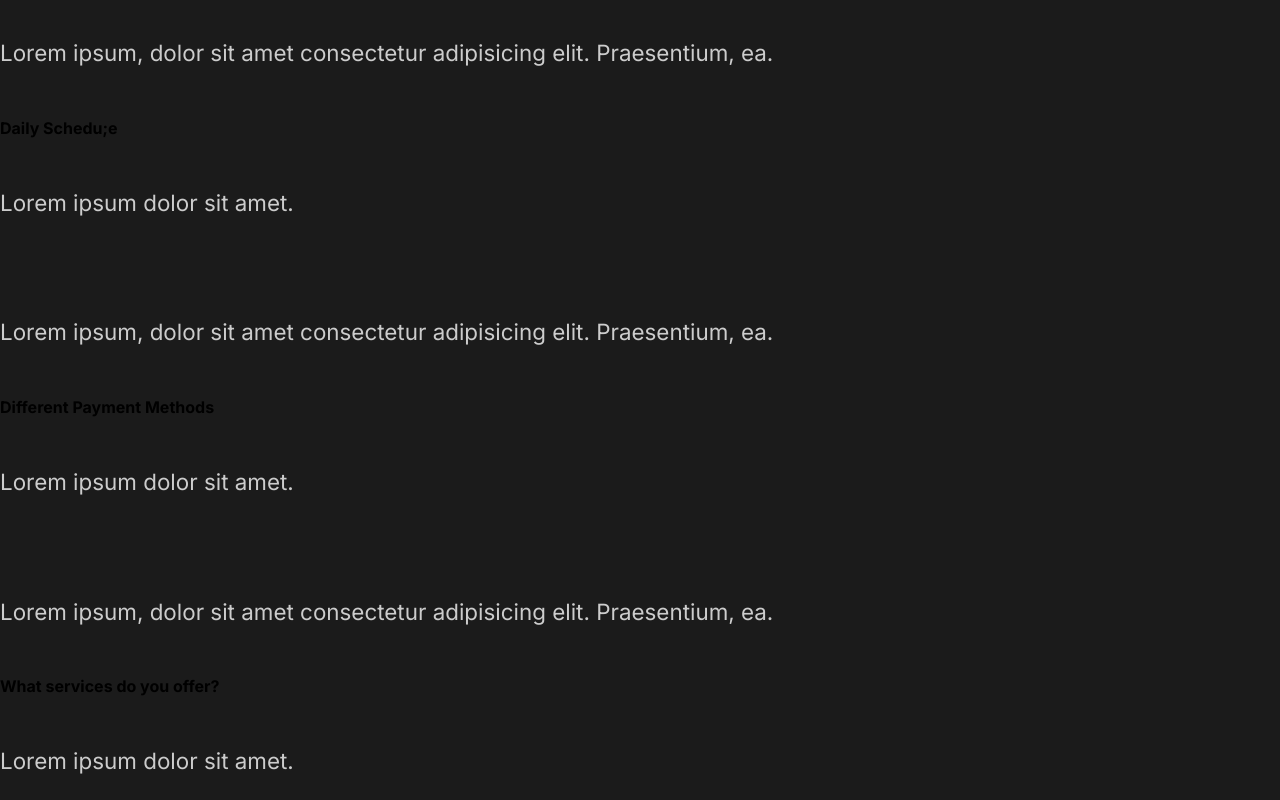
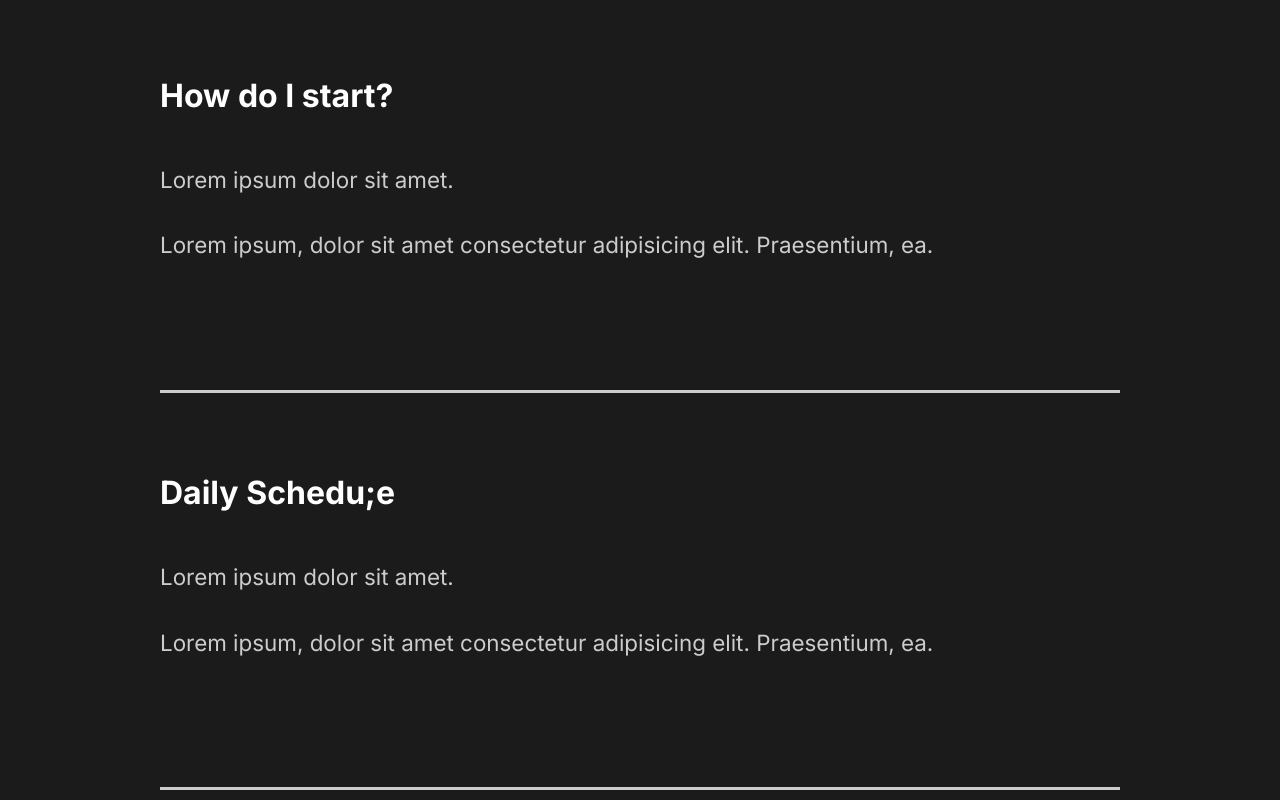
Before and after one commit to adis-tek/capture, a React (Create React App) app: page / in a window 1280 px wide. Shown: the part 2460-3260 px from the top of the page. Built offline with nearby package versions, Linux system fonts and the light colour scheme.

Commit message:
styled the faq

```diff
--- a/src/components/FaqSection.js
+++ b/src/components/FaqSection.js
@@ -1,8 +1,10 @@
 import React from 'react';
+import styled from 'styled-components';
+import { About } from '../styles';
 
 const FaqSection = () => {
     return (
-        <div className="faq">
+        <Faq>
             <h2>Any Questions? <span>FAQ</span></h2>
             <div className="question">
                 <h4>How do I start?</h4>
@@ -11,6 +13,7 @@
                     <p>Lorem ipsum, dolor sit amet consectetur adipisicing elit. Praesentium, ea.</p>
                 </div>
             </div>
+            <div className="faq-line"></div>
             <div className="question">
                 <h4>Daily Schedu;e</h4>
                 <div className="answer">
@@ -18,6 +21,7 @@
                     <p>Lorem ipsum, dolor sit amet consectetur adipisicing elit. Praesentium, ea.</p>
                 </div>
             </div>
+            <div className="faq-line"></div>
             <div className="question">
                 <h4>Different Payment Methods</h4>
                 <div className="answer">
@@ -25,6 +29,7 @@
                     <p>Lorem ipsum, dolor sit amet consectetur adipisicing elit. Praesentium, ea.</p>
                 </div>
             </div>
+            <div className="faq-line"></div>
             <div className="question">
                 <h4>What services do you offer?</h4>
                 <div className="answer">
@@ -32,8 +37,35 @@
                     <p>Lorem ipsum, dolor sit amet consectetur adipisicing elit. Praesentium, ea.</p>
                 </div>
             </div>
-        </div>
+        </Faq>
     )
 }
 
+const Faq = styled(About)`
+    display: block;
+    span {
+        display: block;
+    }
+    h2 {
+        padding-bottom: 2rem;
+        font-weight: lighter;
+    }
+    .faq-line{
+        background: #cccccc;
+        height: 0.2rem;
+        margin: 2rem 0rem;
+        width: 100%;
+    }
+    .question {
+        padding: 3rem 0rem;
+        cursor: pointer;
+    }
+    .answer {
+        padding: 2rem 0rem;
+        p {
+            padding: 1rem 0rem;
+        }
+    }
+`;
+
 export default FaqSection;
--- a/src/components/GlobalStyle.js
+++ b/src/components/GlobalStyle.js
@@ -38,6 +38,7 @@
         }
         h4 {
             font-weight: bold;
+            font-size: 2rem;
         }
         a {
             font-size: 1.1.rem;
```
